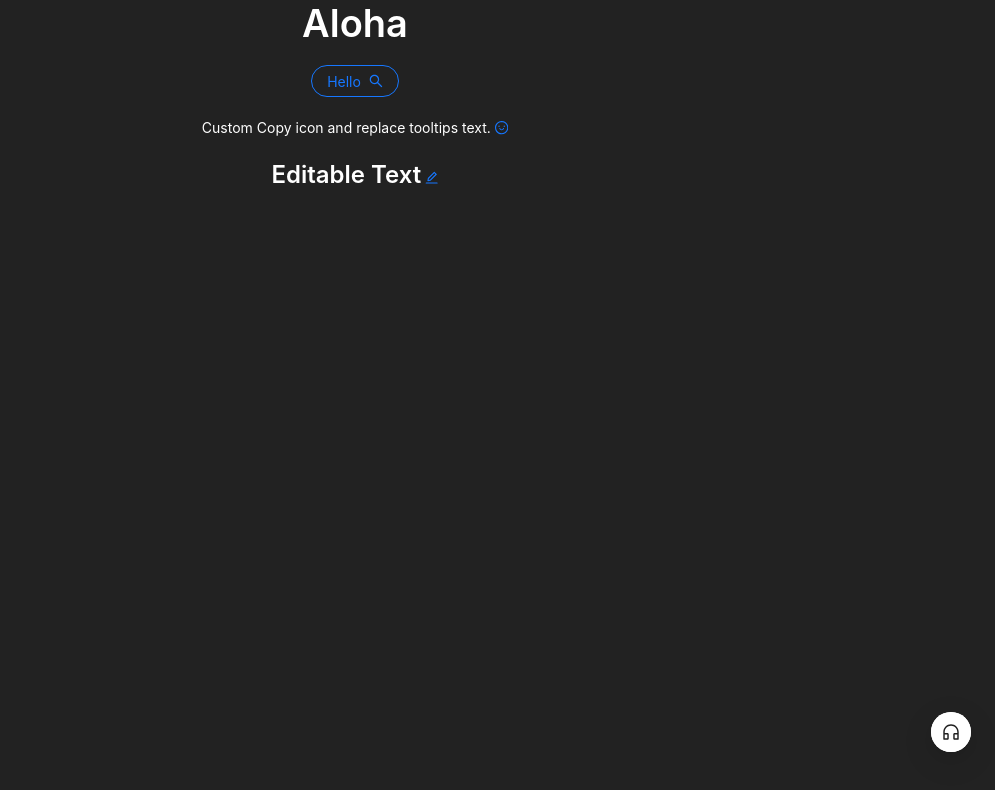
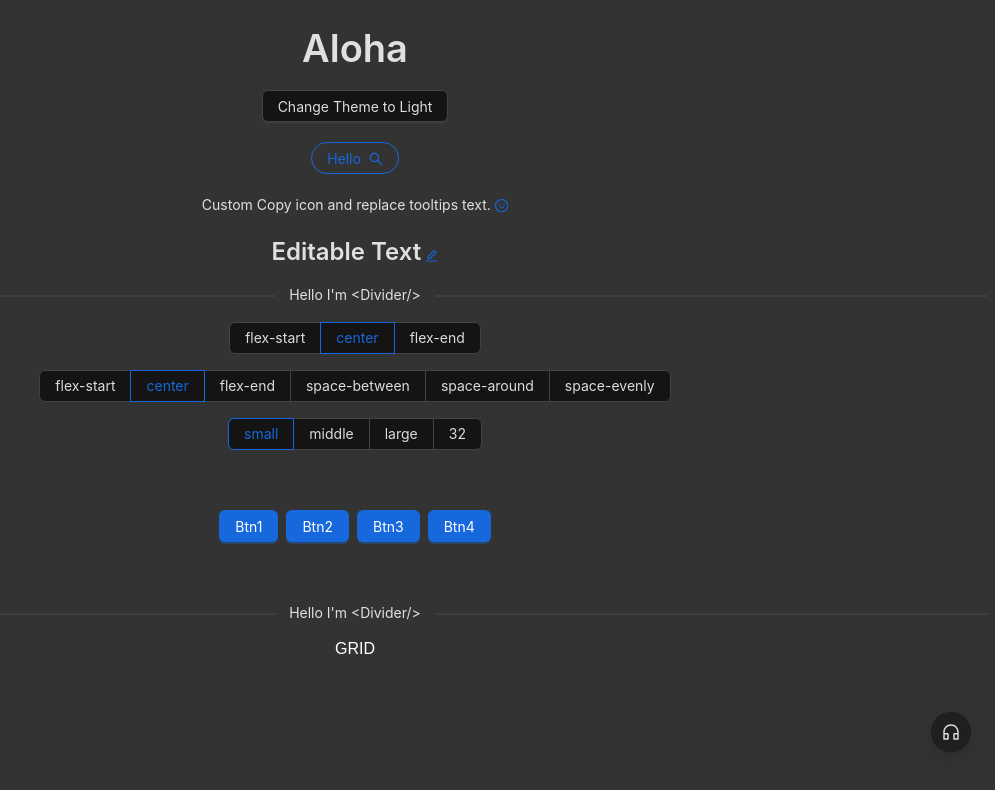
Before and after one commit to Ali-Sdg90/Learning-Ant-Design, a React (Create React App) app in the folder learning-ant-desing/: page / in a window 1280 px wide. Shown: the top 790 px of the page, without its empty margins (285-1280 px from the left). Built offline with nearby package versions, Linux system fonts and the light colour scheme; the HTML template or start-up script is replaced by a standard one.

Commit message:
Add Divider - Flex - Change Theme components

```diff
--- a/learning-ant-desing/src/App.jsx
+++ b/learning-ant-desing/src/App.jsx
@@ -1,15 +1,33 @@
-import React from "react";
+import React, { useState } from "react";
 import Style from "./App.module.scss";
 import Playground from "./pages/Playground";
-import { Typography } from "antd";
+import { Button, ConfigProvider, Typography, theme } from "antd";
 
 const { Title } = Typography;
 
 const App = () => {
+    const { defaultAlgorithm, darkAlgorithm } = theme;
+    const [isDarkMode, setIsDarkMode] = useState(true);
+
+    const handleClick = () => {
+        setIsDarkMode((prevState) => !prevState);
+    };
+
     return (
         <div className={Style.container}>
-            <Title level={1} strong className="white-text">Aloha</Title>
-            <Playground />
+            <ConfigProvider
+                theme={{
+                    algorithm: isDarkMode ? darkAlgorithm : defaultAlgorithm,
+                }}
+            >
+                <Title level={1} strong className="white-text">
+                    Aloha
+                </Title>
+                <Button onClick={handleClick}>
+                    Change Theme to {isDarkMode ? "Light" : "Dark"}
+                </Button>
+                <Playground />
+            </ConfigProvider>
         </div>
     );
 };
--- a/learning-ant-desing/src/components/ADButton.jsx
+++ b/learning-ant-desing/src/components/ADButton.jsx
@@ -27,6 +27,7 @@ const ADButton = () => {
                 shape="round"
                 type="primary"
                 onClick={() => setBtn1((prevState) => !prevState)}
+                style={{marginTop: 20}}
             >
                 {btn1 ? "Aloha" : "Hello"}
             </Button>
--- /dev/null
+++ b/learning-ant-desing/src/components/ADDivider.jsx
@@ -0,0 +1,12 @@
+import { Divider } from "antd";
+import React from "react";
+
+const ADDivider = () => {
+    return (
+        <div>
+            <Divider plain>Hello I'm {"<Divider/>"}</Divider>
+        </div>
+    );
+};
+
+export default ADDivider;
--- /dev/null
+++ b/learning-ant-desing/src/components/ADFlex.jsx
@@ -0,0 +1,82 @@
+import { Button, Flex, Radio } from "antd";
+import React, { useEffect, useState } from "react";
+
+const ADFlex = () => {
+    const [gap, setGap] = useState("small");
+    const [justify, setJustify] = useState("center");
+    const [align, setAlign] = useState("center");
+
+    const alignArray = ["flex-start", "center", "flex-end"];
+    const justifyArray = [
+        "flex-start",
+        "center",
+        "flex-end",
+        "space-between",
+        "space-around",
+        "space-evenly",
+    ];
+    const gapArray = ["small", "middle", "large", 32];
+
+    useEffect(() => {
+        console.log(align);
+    }, [align]);
+
+    return (
+        <div>
+            <Flex vertical gap="middle">
+                <Flex justify="center" align="center" gap="middle" vertical>
+                    <Radio.Group
+                        defaultValue={"center"}
+                        onChange={(e) => setAlign(e.target.value)}
+                    >
+                        {alignArray.map((item, index) => {
+                            return (
+                                <Radio.Button key={index} value={item}>
+                                    {item}
+                                </Radio.Button>
+                            );
+                        })}
+                    </Radio.Group>
+
+                    <Radio.Group
+                        defaultValue={"center"}
+                        onChange={(e) => setJustify(e.target.value)}
+                    >
+                        {justifyArray.map((item, index) => {
+                            return (
+                                <Radio.Button key={index} value={item}>
+                                    {item}
+                                </Radio.Button>
+                            );
+                        })}
+                    </Radio.Group>
+
+                    <Radio.Group
+                        defaultValue={"small"}
+                        onChange={(e) => setGap(e.target.value)}
+                    >
+                        {gapArray.map((item, index) => (
+                            <Radio.Button key={index} value={item}>
+                                {item}
+                            </Radio.Button>
+                        ))}
+                    </Radio.Group>
+                </Flex>
+
+                <Flex
+                    align={align}
+                    justify={justify}
+                    gap={gap}
+                    style={{ height: 120 }}
+                >
+                    <Button type="primary">Btn1</Button>
+                    <Button type="primary">Btn2</Button>
+                    <Button type="primary">Btn3</Button>
+                    <Button type="primary">Btn4</Button>
+                </Flex>
+            </Flex>
+        </div>
+    );
+};
+
+export default ADFlex;
--- /dev/null
+++ b/learning-ant-desing/src/components/ADGrid.jsx
@@ -0,0 +1,11 @@
+import React from 'react';
+
+const ADGrid = () => {
+    return (
+        <div>
+            GRID
+        </div>
+    );
+};
+
+export default ADGrid;
--- a/learning-ant-desing/src/index.css
+++ b/learning-ant-desing/src/index.css
@@ -1,11 +1,11 @@
-* {
+/* * {
     padding: 0;
     margin: 0;
     box-sizing: border-box;
-}
+} */
 
 body {
-    background-color: #222;
+    background-color: #333;
     color: white !important;
     font-family: sans-serif;
     height: 300vh;
@@ -18,6 +18,6 @@ body {
     align-items: center !important;
 }
 
-.white-text {
+/* .white-text {
     color: white !important;
-}
+} */
--- a/learning-ant-desing/src/pages/Playground.jsx
+++ b/learning-ant-desing/src/pages/Playground.jsx
@@ -2,6 +2,9 @@ import React from "react";
 import ADButton from "../components/ADButton";
 import ADFloatButton from "../components/ADFloatButton";
 import ADTypography from "../components/ADTypography";
+import ADDivider from "../components/ADDivider";
+import ADFlex from "../components/ADFlex";
+import ADGrid from "../components/ADGrid";
 
 const Playground = () => {
     return (
@@ -9,6 +12,10 @@ const Playground = () => {
             <ADButton />
             <ADFloatButton />
             <ADTypography />
+            <ADDivider />
+            <ADFlex />
+            <ADDivider />
+            <ADGrid />
         </div>
     );
 };
```
